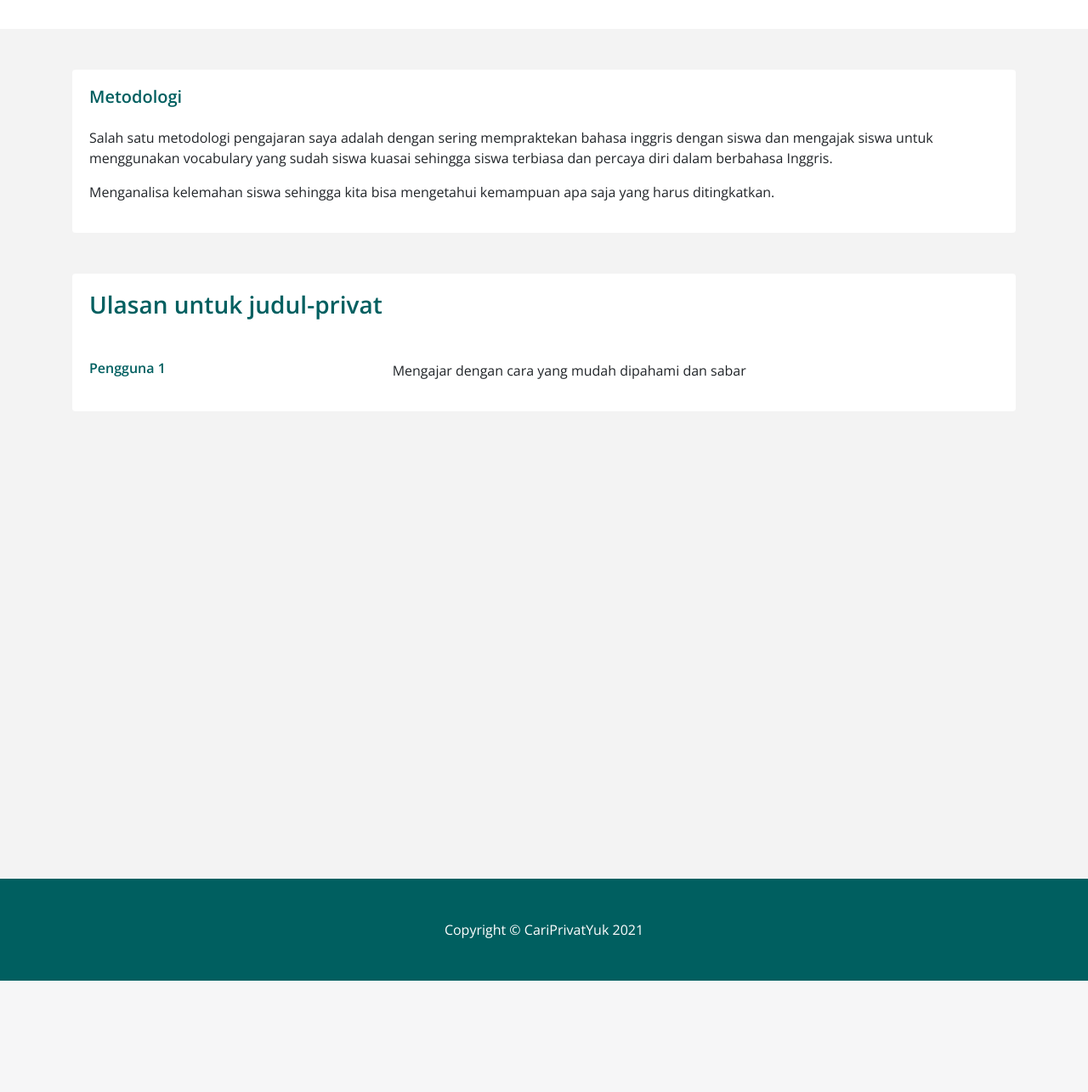
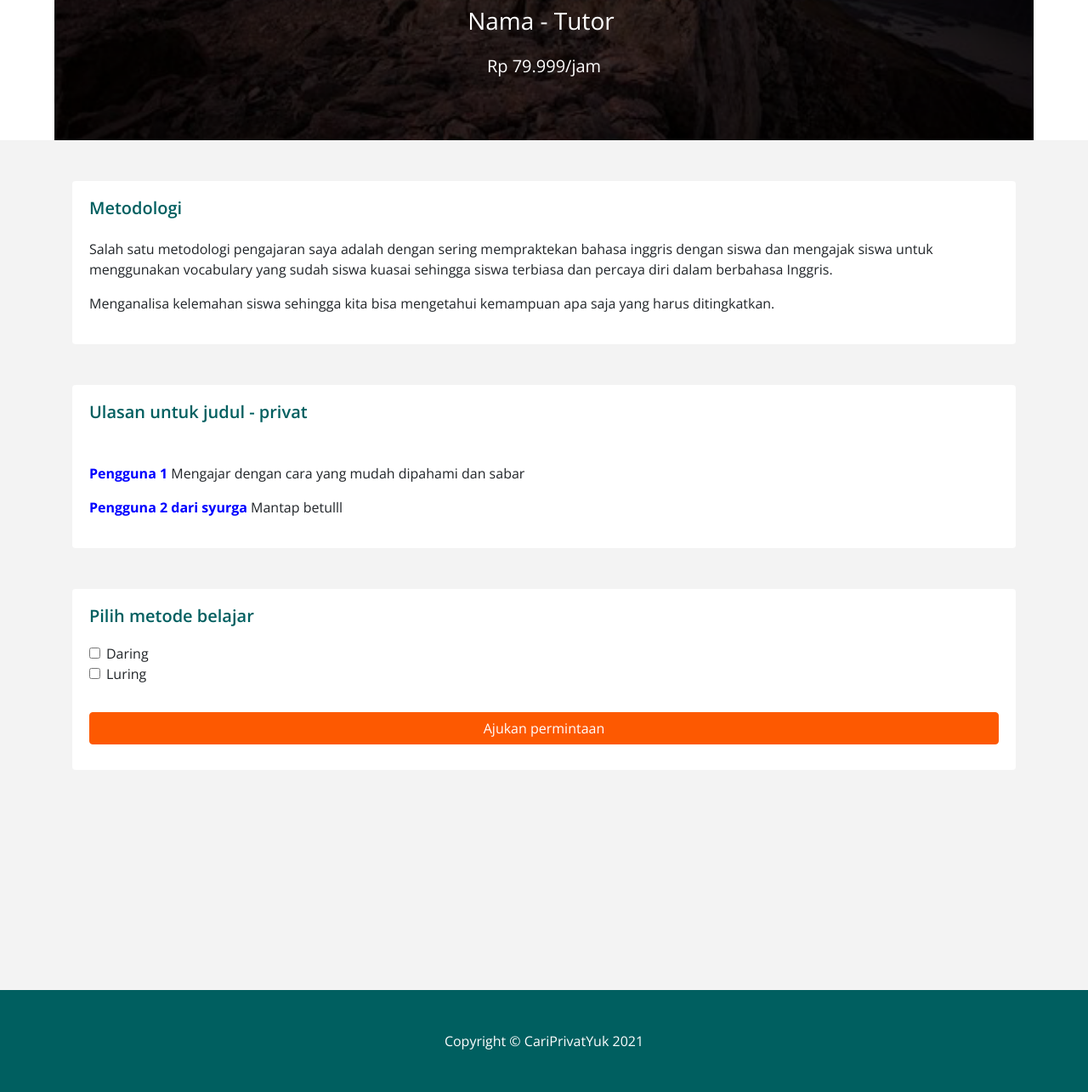
Before and after one commit to segi3/CariPrivatYuk-PWEB, a PHP site: page /CariPrivatYuk-PWEB/privat/index.php in a window 1280 px wide. Shown: the part 470-1755 px from the top of the page at 85% size. Before the commit the page ends 1624 px from the top, so only its background shows below. Run offline with PHP 8.4, Linux system fonts and the light colour scheme.

Commit message:
update privat gan

```diff
--- a/privat/index.php
+++ b/privat/index.php
@@ -28,6 +28,10 @@
     <style>
         .kursus-head {
             margin-top: 40px;
+            display: flex;
+            justify-content: center;
+            align-items: center;
+            flex-direction: column;
         }
 
         .parent-div {}
@@ -37,20 +41,45 @@
         }
 
         #thumbPrivat {
-            height: 300px !important;
-            width: 300px !important;
+            height: 200px !important;
+            width: 200px !important;
+            margin-top: 100px;
             border-radius: 150px;
         }
         .dropdown:hover .dropdown-menu {
             display: block !important;
         }
+
+        .kotak{
+            margin-left: 5%;
+            margin-right: 5%;
+            background-image: url(../assets/main_resources/imgs/bgjunc.png);
+            /* Full height */
+            height: 100%;
+
+            /* Center and scale the image nicely */
+            background-position: center;
+            background-repeat: no-repeat;
+            background-size: cover;
+
+        }
+        .judulprivat{
+            font-weight: bold;
+            color: white;
+        }
+        .judulprivat2{
+            color: white;
+        }
+
+        .judulprivat3{
+            font-size: 20 px;
+        }
+
     </style>
-
 
 </head>
 
 <body>
-
     <!-- Navigation -->
     <nav id="navorange" class="navbar fixed-top navbar-expand-lg fixed-top">
         <div class="container">
@@ -108,49 +137,33 @@
         </div>
     </nav>
 
-
-
-
-
-    <div class="container pb-5" style="margin-top: 100px;">
-        <div class="row kursus-head">
-            <div class="col-lg-4">
+    <div class="kotak">
+        <div class="col kursus-head">
+            <div>
                 <img class="card-img-top" src="https://place-hold.it/286x286/F78104" alt="" id="thumbPrivat">
             </div>
-            <div class="col-lg-5 parent-div">
+            <div class="col kursus-head">
                 <div class="row child-div">
                     <div class="col-12">
-                        <h3 id="nama-kursus">Judul-Privat</h3>
-                        <h3 id="nama-kursus" style="color: #249EA0 !important;">Nama-Tutor</h3>
+                        <h3 class="judulprivat">Judul - Privat</h3>
+                        <h3 class="judulprivat2" style="margin-bottom: 25px;">Nama - Tutor</h3>
                     </div>
                 </div>
             </div>
 
-            <div class="col-lg-3 parent-div">
+            <div class="parent-div">
+                <div class="row child-div d-flex">
+                    <div>
+                        <h5 style="color: white; margin-bottom: 75px">Rp 79.999/jam</h5>
+                    </div>
 
-                <div class="row child-div d-flex align-content-center">
-                    <div class="col-12">
-                        <h5 style="display: inline;">Rp 79.999</h5><span> /jam</span>
-                    </div>
-                    <div class="col-12 mt-3">
-                        <form action="">
-                            <div class="form-check">
-                                <input type="checkbox" class="form-check-input" id="exampleCheck1">
-                                <label class="form-check-label" for="exampleCheck1">Daring</label>
-                            </div>
-                            <div class="form-check mb-2">
-                                <input type="checkbox" class="form-check-input" id="exampleCheck1">
-                                <label class="form-check-label" for="exampleCheck1">Luring</label>
-                            </div>
-                            <a href="" type="submit" class="btn btn-primary" style="width:100%;">Ajukan permintaan</a>
-                        </form>
-                    </div>
                 </div>
 
             </div>
 
         </div>
     </div>
+
     <div class="pt-5" style="background-color: #F3F3F3; height: 1000px;">
         <div class="container">
             <div class="row">
@@ -198,24 +211,41 @@
                 <div class="col-lg-12 mt-5">
                     <div class="card border-0">
                         <div class="card-body">
-                            <h3 class="kursus-body-header">
-                                Ulasan untuk judul-privat
-                            </h3>
+                            <h5 class="kursus-body-header">
+                                Ulasan untuk judul - privat
+                            </h5>
                             <div class="row mt-5">
                                 <div class="col-12 row">
-                                    <div class="col-4">
-                                        <h6 class="kursus-body-header">Pengguna 1</h6>
-                                    </div>
-                                    <div class="col-8">
-                                        <p>
-                                            Mengajar dengan cara yang mudah dipahami dan sabar
-                                        </p>
+                                    <div class="col-12">
+                                        <p><span style="color: blue; font-weight: bold;">Pengguna 1 </span>Mengajar dengan cara yang mudah dipahami dan sabar</p>
+                                        <p><span style="color: blue; font-weight: bold;">Pengguna 2 dari syurga </span>Mantap betulll</p>
                                     </div>
                                 </div>
                             </div>
                         </div>
                     </div>
-
+                    <div class="row ">
+                        <div class="col-12 mt-5" >
+                            <div class="card border-0">
+                                <div class="card-body">
+                                    <h5 class="kursus-body-header" style="margin-bottom:20px">
+                                        Pilih metode belajar
+                                    </h5>
+                                        <form action="">
+                                        <div class="form-check">
+                                            <input type="checkbox" class="form-check-input" id="exampleCheck1">
+                                            <label class="form-check-label judulprivat3" for="exampleCheck1">Daring</label>
+                                        </div>
+                                        <div class="form-check mb-2">
+                                            <input type="checkbox" class="form-check-input" id="exampleCheck1">
+                                            <label class="form-check-label judulprivat3" style="margin-bottom:25px" for="exampleCheck1">Luring</label>
+                                        </div>
+                                        <a href="" type="submit" class="btn btn-primary" style="width:100%; margin-bottom:10px">Ajukan permintaan</a>
+                                        </form>
+                                    </div>
+                        </div>
+                    </div>
+                </div>
                 </div>
             </div>
         </div>
```
Also changed, not shown: assets/main_resources/imgs/bgjunc.png (added).
